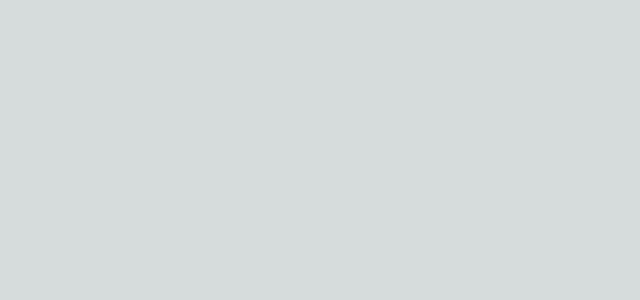
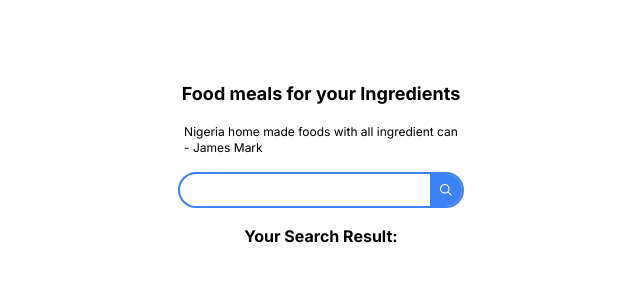
Before and after one commit to Preciousnnebuogor/food-recipe, a Next.js app: page / in a window 1280 px wide. Shown: the top 300 px of the page, without its empty margins (319-959 px from the left). Built offline with nearby package versions, Linux system fonts and the light colour scheme.

Commit message:
added the features

```diff
--- a/app/globals.css
+++ b/app/globals.css
@@ -17,8 +17,8 @@
 }
 
 body {
-  color: rgb(var(--foreground-rgb));
-  background-color: rgb(var(--background-start-rgb)); /* Solid white background */
+  color: #000;
+  background-color: #ffff; /* Solid white background */
 }
 
 @layer utilities {
--- a/app/home.tsx
+++ b/app/home.tsx
@@ -1,4 +1,30 @@
 "use client"
+import { IoIosSearch } from "react-icons/io";
 export default function Home(){
-    return <div></div>
+    return (
+      <div className={``}>
+        <div className={`mt-20 flex flex-col items-center justify-center `}>
+          <div
+            className={`flex flex-col items-center justify-center w-[500px]  `}
+          >
+            <p className={`font-bold text-lg mb-4`}>
+              Food meals for your Ingredients
+            </p>
+            <h6 className={`text-xs mb-4`}>
+              Nigeria home made foods with all ingredient can <br /> - James
+              Mark
+            </h6>
+            <div
+              className={`border-2 border-blue-500 rounded-full pl-4 flex items-center p-0`}
+            >
+              <input className=" border-none outline-none" />
+              <div className={`bg-blue-500 h-full rounded-e-full`}>
+                <IoIosSearch className={`m-2 text-white`} />
+              </div>
+            </div>
+            <p className={`font-bold mt-4`}>Your Search Result:</p>
+          </div>
+        </div>
+      </div>
+    );
 }
--- a/app/page.tsx
+++ b/app/page.tsx
@@ -1,5 +1,9 @@
 "use client";
 
+import Home from "./home";
+
 export default function HomePage() {
-  return <div className="w-full bg-white "></div>;
+  return <div className="w-full bg-white ">
+    <Home/>
+  </div>;
 }
```
